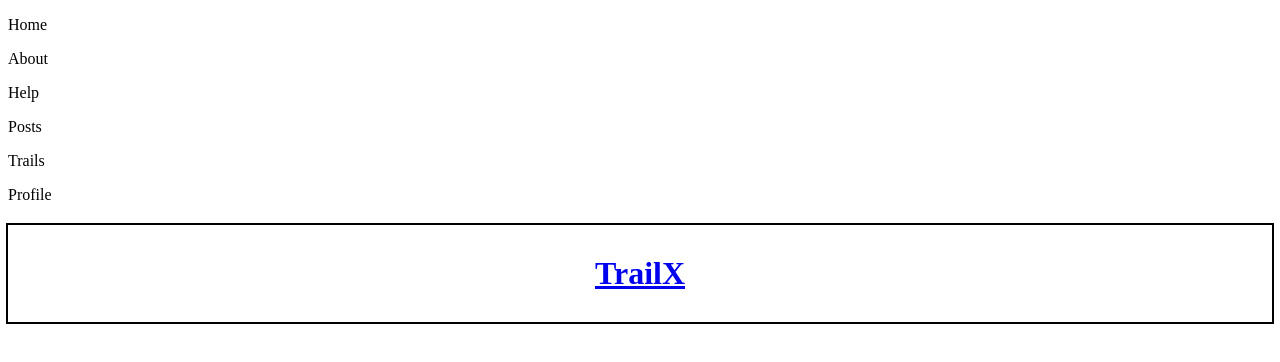
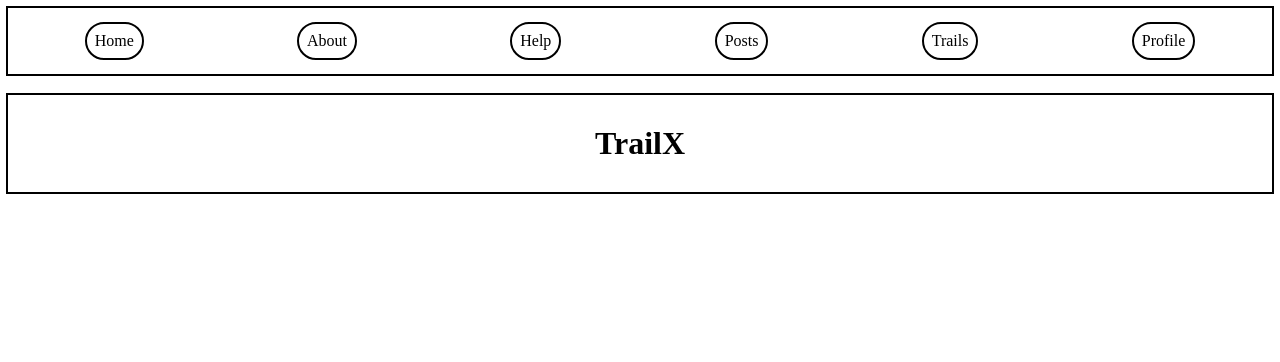
Before and after one commit to JawBlade/Web-Projects, a plain HTML site: page index.html in a window 1280 px wide. Drawn offline with Linux system fonts and the light colour scheme.

Commit message:
Made the navigation bar look better

```diff
--- a/index.html
+++ b/index.html
@@ -7,7 +7,7 @@
     <title>TrailX</title>
 </head>
 <body>
-    <div class = 'Top-Bar'>
+    <div class = 'Nav-Bar'>
         <p>Home</p>
         <p>About</p>
         <p>Help</p>
@@ -15,6 +15,6 @@
         <p>Trails</p>
         <p>Profile</p>
     </div>
-    <a href = 'https://www.amway.com/en_US/myshop/AcevedoMarketplace?logout=true'><h1>TrailX</h1></a>
+    <h1>TrailX</h1>
 </body>
 </html>
--- a/styles.css
+++ b/styles.css
@@ -6,7 +6,20 @@ h1 {
   color: bold black;
 }
 
-.Top-Bar {
-  display: inline;
+.Nav-Bar {
+  display: flex;
+  justify-content: space-around;
+  text-align: center;
   outline: 2px solid black;
 }
+
+p {
+  border-radius: 25px;
+  padding: 8px;
+  outline: 2px solid black;
+}
+
+p:hover {
+  color: white;
+  background-color: black;
+}
```
